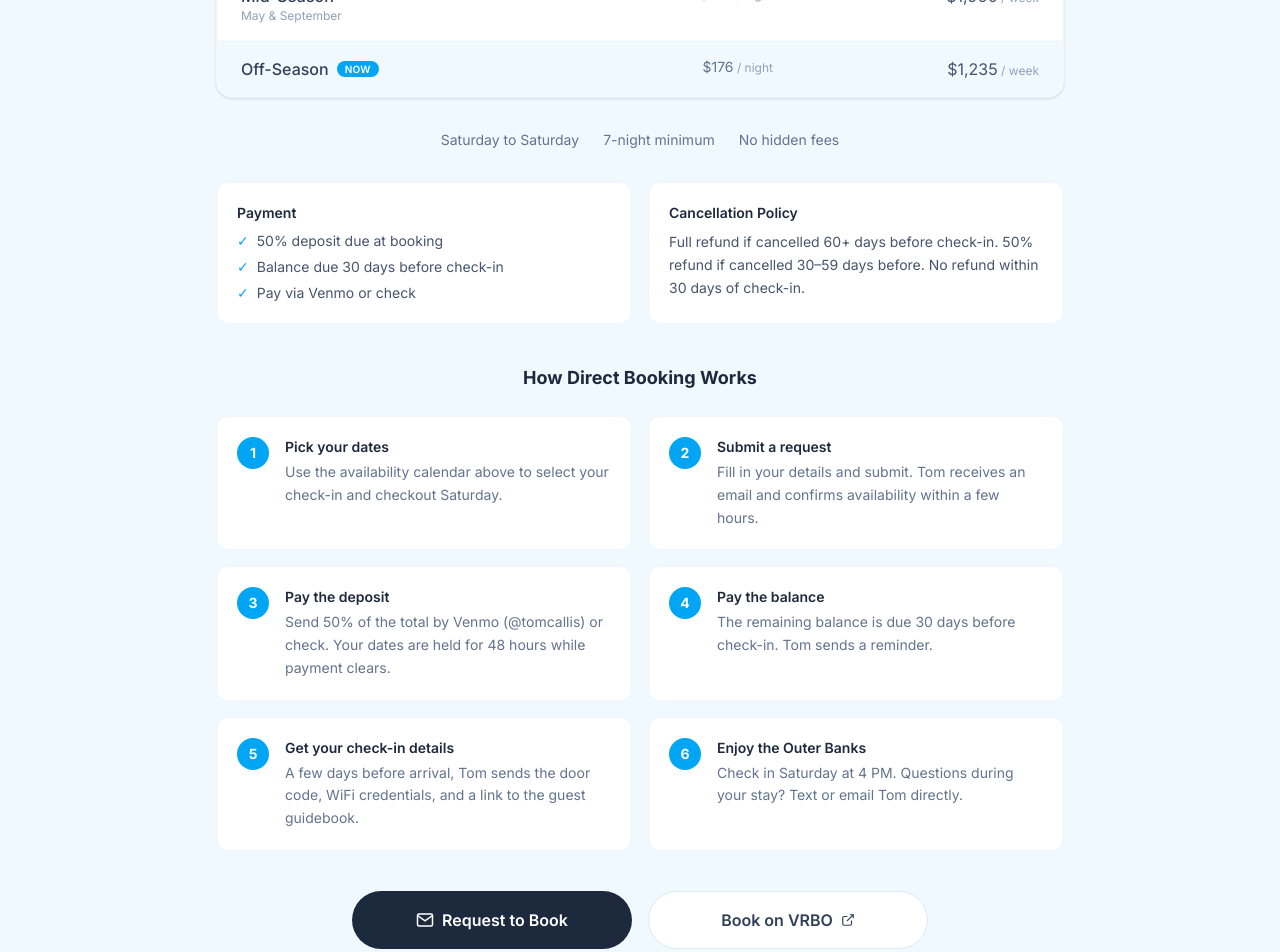
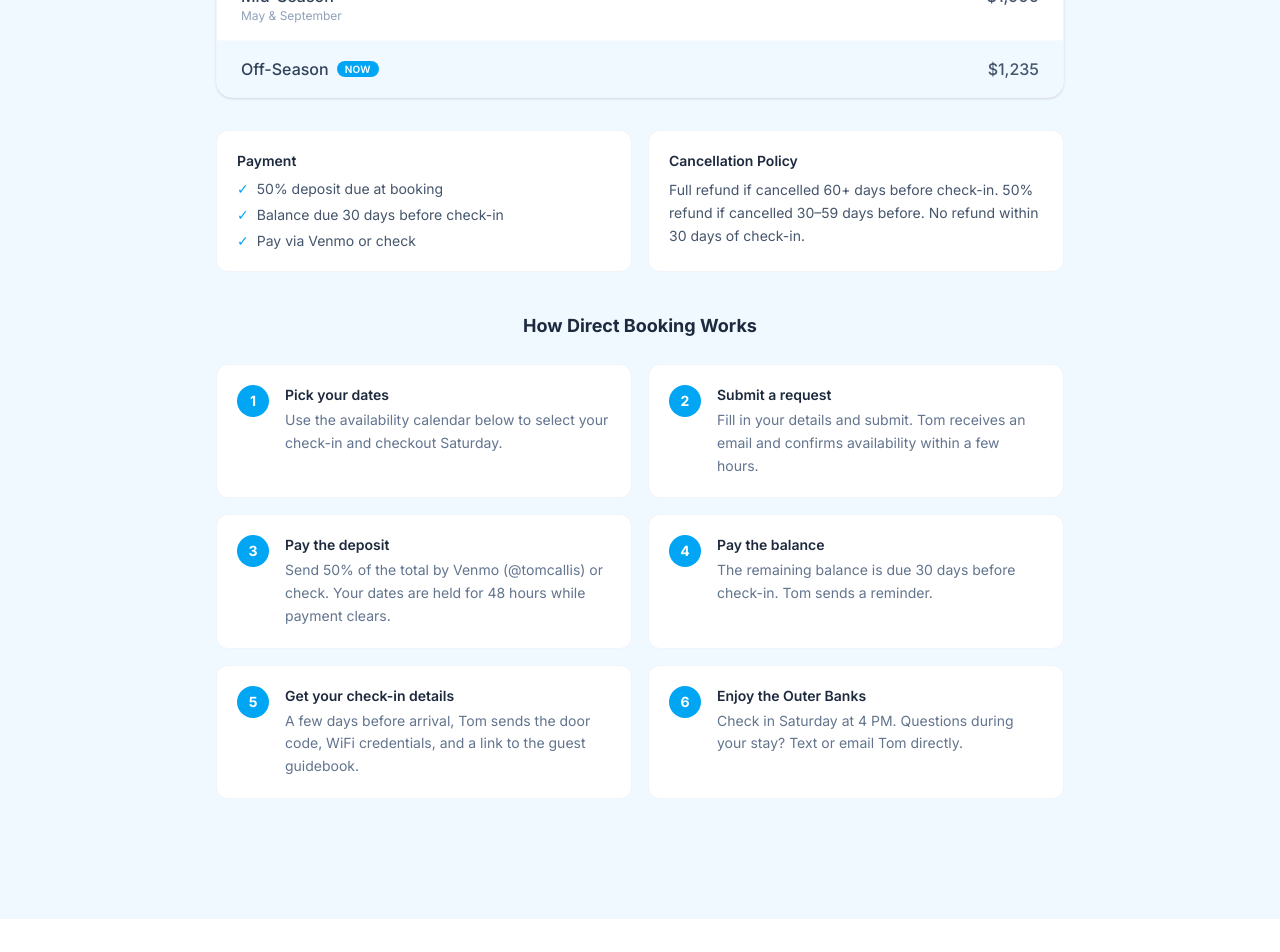
Before and after one commit to tomcallis/observationpoint, a Next.js app in the folder site/: page / in a window 1280 px wide. Shown: the part 2540-3492 px from the top of the page. Built offline with nearby package versions, Linux system fonts and the light colour scheme.

Commit message:
Clean up Booking section UI
- Remove Request to Book and Book on VRBO CTAs
- Remove Saturday/7-night/no-fees terms line
- Drop Nightly column; show only Weekly (incl. tax)
- Fix step 1 "above" → "below" for availability calendar

Co-Authored-By: Claude Sonnet 4.6 <noreply@anthropic.com>

```diff
--- a/site/components/sections/Booking.tsx
+++ b/site/components/sections/Booking.tsx
@@ -1,6 +1,6 @@
 import { property } from "@/config/property";
 
-const { seasonalRates, rates, vrboUrl, contactEmail, payment } = property;
+const { seasonalRates, rates, payment } = property;
 
 function formatUSD(n: number) {
   return new Intl.NumberFormat("en-US", {
@@ -42,12 +42,6 @@ function getDisplayRates(): DisplayRate[] {
 export default function Booking() {
   const currentSeasonLabel = getCurrentSeasonLabel();
   const displayRates = getDisplayRates();
-  const subject = encodeURIComponent(
-    `Booking Inquiry — ${property.name}`
-  );
-  const body = encodeURIComponent(
-    `Hi,\n\nI'd like to book ${property.name}.\n\nArrival date: \nDeparture date: \nNumber of guests: \n\nThank you!`
-  );
 
   return (
     <section id="booking" className="py-20 bg-sky-50">
@@ -63,17 +57,16 @@ export default function Booking() {
 
         {/* Seasonal rate table */}
         <div className="bg-white rounded-2xl shadow-sm border border-slate-100 overflow-hidden mb-8">
-          <div className="grid grid-cols-3 bg-slate-50 border-b border-slate-100 px-6 py-3 text-xs font-semibold uppercase tracking-wide text-slate-400">
+          <div className="grid grid-cols-2 bg-slate-50 border-b border-slate-100 px-6 py-3 text-xs font-semibold uppercase tracking-wide text-slate-400">
             <span>Season</span>
-            <span className="text-right">Nightly</span>
-            <span className="text-right">Weekly</span>
+            <span className="text-right">Weekly (incl. tax)</span>
           </div>
           {displayRates.map((season) => {
             const isCurrent = season.label === currentSeasonLabel;
             return (
               <div
                 key={season.label}
-                className={`grid grid-cols-3 px-6 py-4 border-b border-slate-50 last:border-0 transition-colors ${
+                className={`grid grid-cols-2 px-6 py-4 border-b border-slate-50 last:border-0 transition-colors ${
                   isCurrent ? "bg-sky-50" : "hover:bg-slate-50"
                 }`}
               >
@@ -92,24 +85,12 @@ export default function Booking() {
                     </span>
                   )}
                 </span>
-                <span className="text-right text-slate-500 text-sm">
-                  {formatUSD(Math.round(season.nightly * (1 + rates.taxRate)))}
-                  <span className="text-slate-400 text-xs"> / night</span>
-                </span>
-                <span className="text-right text-slate-600">
+                <span className="text-right text-slate-600 font-medium">
                   {formatUSD(Math.round(season.weekly * (1 + rates.taxRate)))}
-                  <span className="text-slate-400 text-xs"> / week</span>
                 </span>
               </div>
             );
           })}
-        </div>
-
-        {/* Terms */}
-        <div className="flex flex-wrap justify-center gap-x-6 gap-y-2 text-sm text-slate-500 mb-8">
-          <span>Saturday to Saturday</span>
-          <span>7-night minimum</span>
-          <span>No hidden fees</span>
         </div>
 
         {/* Deposit & cancellation info */}
@@ -149,7 +130,7 @@ export default function Booking() {
               {
                 n: 1,
                 title: "Pick your dates",
-                desc: "Use the availability calendar above to select your check-in and checkout Saturday.",
+                desc: "Use the availability calendar below to select your check-in and checkout Saturday.",
               },
               {
                 n: 2,
@@ -190,34 +171,6 @@ export default function Booking() {
           </ol>
         </div>
 
-        {/* CTAs */}
-        <div className="grid sm:grid-cols-2 gap-4 max-w-xl mx-auto">
-          <a
-            href={`mailto:${contactEmail}?subject=${subject}&body=${body}`}
-            className="flex items-center justify-center gap-2 bg-slate-800 hover:bg-slate-700 text-white font-semibold py-4 rounded-full transition-colors text-center"
-          >
-            <svg width="18" height="18" viewBox="0 0 24 24" fill="none" stroke="currentColor" strokeWidth="2">
-              <path d="M4 4h16c1.1 0 2 .9 2 2v12c0 1.1-.9 2-2 2H4c-1.1 0-2-.9-2-2V6c0-1.1.9-2 2-2z"/>
-              <polyline points="22,6 12,13 2,6"/>
-            </svg>
-            Request to Book
-          </a>
-          <a
-            href={vrboUrl}
-            target="_blank"
-            rel="noopener noreferrer"
-            className="flex items-center justify-center gap-2 bg-white hover:bg-slate-50 border border-slate-200 text-slate-700 font-semibold py-4 rounded-full transition-colors text-center"
-          >
-            Book on VRBO
-            <svg width="14" height="14" viewBox="0 0 24 24" fill="none" stroke="currentColor" strokeWidth="2">
-              <path d="M18 13v6a2 2 0 01-2 2H5a2 2 0 01-2-2V8a2 2 0 012-2h6"/>
-              <polyline points="15 3 21 3 21 9"/>
-              <line x1="10" y1="14" x2="21" y2="3"/>
-            </svg>
-          </a>
-        </div>
-
-        <p className="text-center text-slate-400 text-xs mt-6">{rates.notes}</p>
       </div>
     </section>
   );
```
